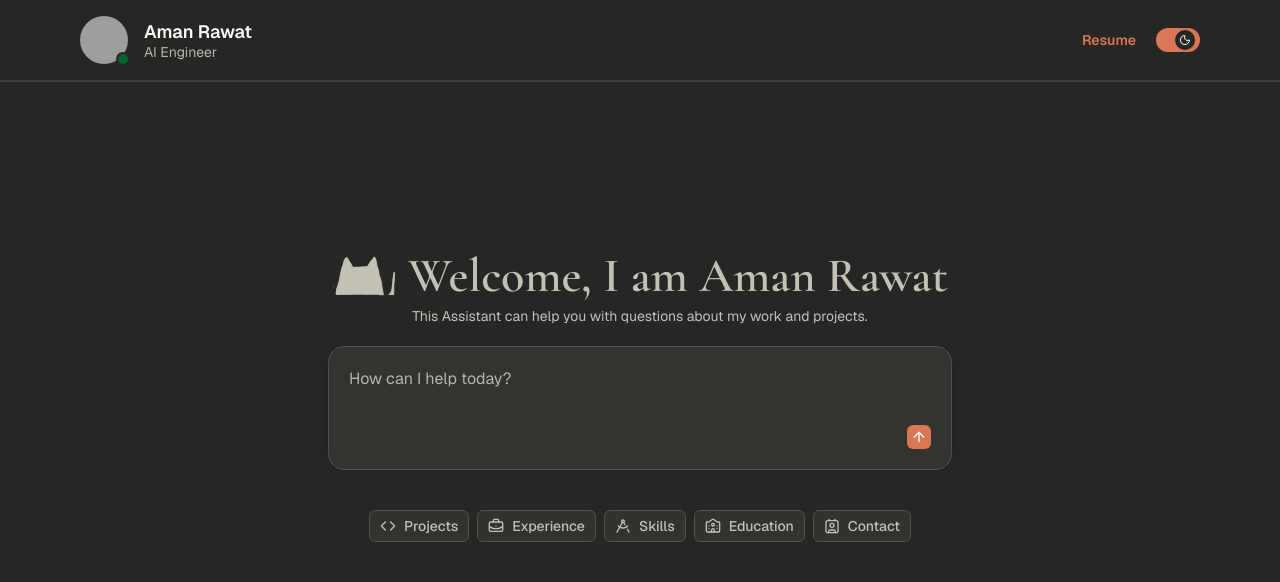
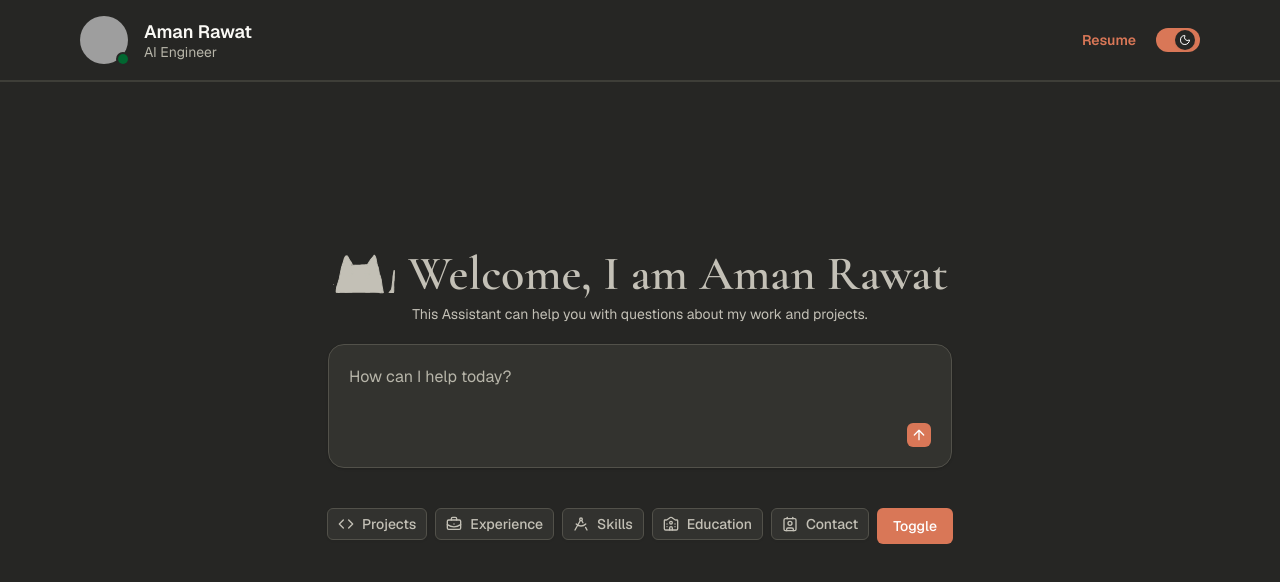
Before and after one commit to aman1rawat/ask-my-resume-web, a Next.js app: page / in a window 1280 px wide. Shown: the top 582 px of the page. Built offline with nearby package versions, Linux system fonts and the light colour scheme; grey boxes are pictures that could not be loaded.

Commit message:
feat: complete initial page

```diff
--- a/app/page.tsx
+++ b/app/page.tsx
@@ -1,31 +1,50 @@
+'use client'
+
 import ChatInputArea from '@/components/manual/chat-input-area'
-import Mascot from '@/components/manual/mascot'
 import PageHeader from '@/components/manual/page-header'
-import SuggestionButtons from '@/components/manual/suggestion-buttons'
+import { Message, Role } from '@/schema/types'
+import { useState } from 'react'
+import { AnimatePresence, motion } from 'motion/react'
+import InititalPage from '@/components/manual/initial-page'
+
 export default function ChatInterfacePage() {
+  const [messages, setMessages] = useState<Message[]>([])
+  const [conversationStarted, setConversationStarted] = useState(false)
+
+  function handleSendMessage(content: string) {
+    const newUserMessage: Message = {
+      role: Role.USER,
+      content,
+    }
+    setMessages((prevMessages) => [...prevMessages, newUserMessage])
+    setConversationStarted(true)
+
+    setTimeout(() => {
+      const assistantResponse: Message = {
+        role: Role.ASSISTANT,
+        content: `This is a simulated response to the earlier message provided by  the user. The content of the user message was following ->\n ${content}`,
+      }
+      setMessages((prevMessages) => [...prevMessages, assistantResponse])
+    }, 3000)
+  }
+
   return (
     <div className="flex h-screen flex-col items-center">
       <PageHeader />
-      <div className="relative -top-12 flex h-full w-full max-w-3xl flex-col items-center justify-center gap-3 px-4 text-center">
-        {/* Hero section */}
-        <header className="flex flex-col items-center gap-3 md:gap-0">
-          <div className="flex flex-wrap items-center justify-center md:gap-3">
-            <Mascot className="size-20 md:size-16" />
-            <h1 className="font-display text-5xl leading-9 font-semibold text-balance">
-              Welcome, I am Aman Rawat
-            </h1>
-          </div>
-          <p className="text-sm leading-tight text-balance">
-            This Assistant can help you with questions about my work and
-            projects.
-          </p>
-        </header>
-
-        {/* Chat Area */}
-        <ChatInputArea />
-        {/* Suggestions  */}
-        <SuggestionButtons />
-      </div>
+      <AnimatePresence mode="wait">
+        {conversationStarted ? (
+          <motion.div key="chat" className="h-full w-full bg-red-100">
+            <motion.div
+              layoutId="chat-input-area"
+              className="fixed bottom-0 w-full p-2"
+            >
+              <ChatInputArea />
+            </motion.div>
+          </motion.div>
+        ) : (
+          <InititalPage />
+        )}
+      </AnimatePresence>
     </div>
   )
 }
--- a/src/components/manual/chat-input-area.tsx
+++ b/src/components/manual/chat-input-area.tsx
@@ -8,7 +8,7 @@ import {
 
 export default function ChatInputArea() {
   return (
-    <div className="mx-auto h-60 w-full max-w-2xl px-3 py-2 sm:px-4 md:px-6">
+    <div className="mx-auto max-w-2xl px-3 py-2 sm:px-4 md:px-6">
       <InputGroup className="bg-card flex w-full flex-col rounded-2xl p-2 shadow-sm not-dark:bg-white!">
         <InputGroupTextarea
           className="text-card-foreground scrollbar field-sizing-content max-h-60 w-full text-base!"
--- /dev/null
+++ b/src/components/manual/hero-section.tsx
@@ -0,0 +1,17 @@
+import Mascot from './mascot'
+
+export default function HeroSection() {
+  return (
+    <header className="flex flex-col items-center gap-3 md:gap-0">
+      <div className="flex flex-wrap items-center justify-center md:gap-3">
+        <Mascot className="size-20 md:size-16" />
+        <h1 className="font-display text-5xl leading-9 font-semibold text-balance">
+          Welcome, I am Aman Rawat
+        </h1>
+      </div>
+      <p className="text-sm leading-tight text-balance">
+        This Assistant can help you with questions about my work and projects.
+      </p>
+    </header>
+  )
+}
--- /dev/null
+++ b/src/components/manual/initial-page.tsx
@@ -0,0 +1,23 @@
+import ChatInputArea from './chat-input-area'
+import HeroSection from './hero-section'
+import { motion } from 'motion/react'
+import SuggestionButtons from './suggestion-buttons'
+
+export default function InititalPage() {
+  return (
+    <div className="relative -top-12 flex h-full w-full max-w-3xl flex-col items-center justify-center gap-3 px-4 text-center">
+      {/* Hero section */}
+      <HeroSection />
+      {/* Chat Area */}
+      <motion.div
+        className="h-60 w-full"
+        layoutId="chat-input-area"
+        key={'chat-input-area'}
+      >
+        <ChatInputArea />
+      </motion.div>
+      {/* Suggestions  */}
+      <SuggestionButtons />
+    </div>
+  )
+}
--- a/src/components/manual/suggestion-buttons.tsx
+++ b/src/components/manual/suggestion-buttons.tsx
@@ -8,7 +8,8 @@ import {
   University,
 } from 'lucide-react'
 import { Button } from './motion-wrapped-components'
-import { easeOut, motion, Variants } from 'motion/react'
+import { AnimatePresence, easeOut, motion, Variants } from 'motion/react'
+import { useState } from 'react'
 
 const suggestions = [
   {
@@ -47,7 +48,7 @@ const parentVariants: Variants = {
       duration: 0.35,
       ease: easeOut,
       delayChildren: 0.15,
-      staggerChildren: 0.2,
+      staggerChildren: 0.15,
     },
   },
 }
@@ -65,14 +66,19 @@ const childVariants: Variants = {
 }
 
 export default function SuggestionButtons() {
+  const [state, setState] = useState(true)
   return (
     <motion.div
+      key={state ? 'show-suggestions' : 'hide-suggestions'}
       variants={parentVariants}
       initial="hidden"
       animate="visible"
+      exit="exit"
       className="-mt-20 flex w-full flex-wrap justify-center gap-2"
     >
-      {suggestions.map(({ icon, message }) => (
+      <AnimatePresence mode="popLayout">
+        {state &&
+          suggestions.map(({ icon, message }) => (
             <Button
               variants={childVariants}
               key={message}
@@ -84,6 +90,10 @@ export default function SuggestionButtons() {
               {message}
             </Button>
           ))}
+      </AnimatePresence>
+      <Button variants={childVariants} onClick={() => setState(!state)}>
+        Toggle
+      </Button>
     </motion.div>
   )
 }
--- /dev/null
+++ b/src/schema/types.ts
@@ -0,0 +1,9 @@
+export enum Role {
+  USER,
+  ASSISTANT,
+}
+
+export type Message = {
+  role: Role
+  content: string
+}
```
Lines whose indentation alone changed are shown as unchanged.
